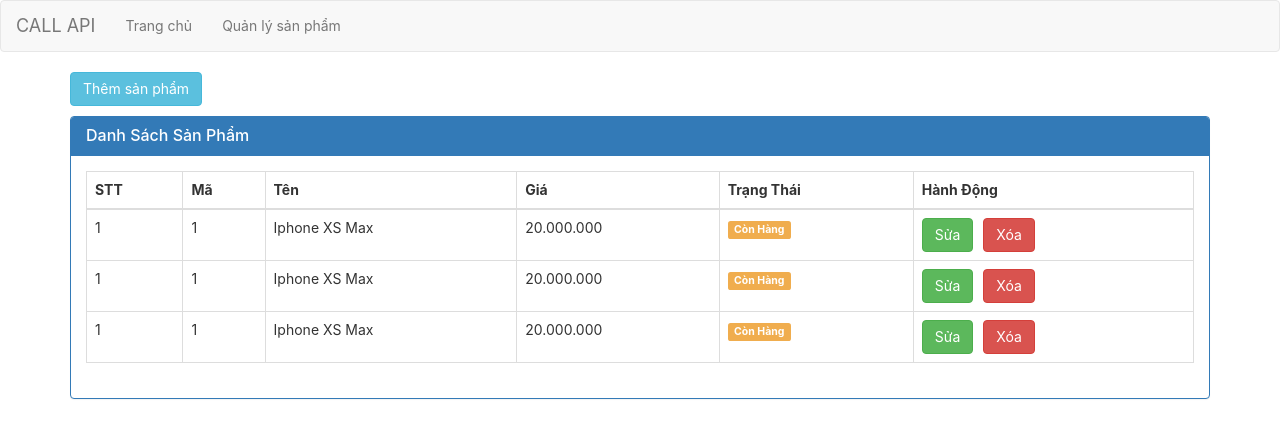
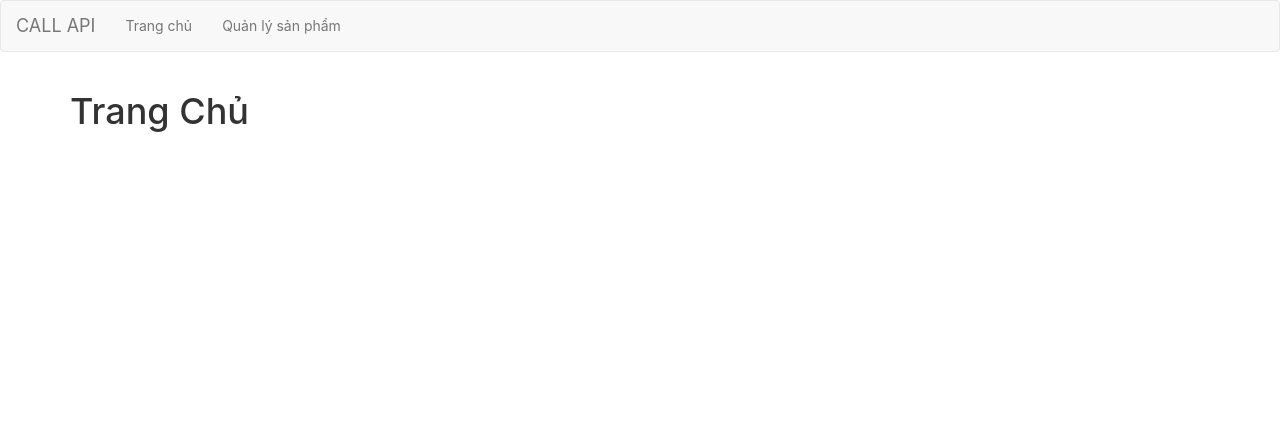
Before and after one commit to duytien812/REACTJS-Connect-API, a React (Create React App) app: page / in a window 1280 px wide. Shown: the top 438 px of the page. Built offline with nearby package versions, Linux system fonts and the light colour scheme.

Commit message:
88. Connect API : Tích Hợp React-Router P1 	- Viết Router cho trang Home, NotFoundPage

```diff
--- a/src/App.js
+++ b/src/App.js
@@ -2,25 +2,46 @@
 import './App.css';
 import Menu from './components/Menu/Menu';
 import ProductList from './components/ProductList/ProductList';
+import routes from './routes';
+import { Switch, Route, BrowserRouter as Router } from 'react-router-dom';
 
 class App extends Component {
     render() {
         return (
-            <div>
-                <Menu />
-
-                <div className="container">
-                    <div className="row">
-                        <div className="col-xs-12 col-sm-12 col-md-12 col-lg-12">
+            <Router>
+                <div>
+                    <Menu />
+                    <div className="container">
+                        <div className="row">
+                            {/* <div className="col-xs-12 col-sm-12 col-md-12 col-lg-12">
                             <button type="button" className="btn btn-info mb-10">
                                 Thêm sản phẩm
                             </button>
                             <ProductList />
+                        </div> */}
+                            { this.showContentMenus(routes) }
                         </div>
                     </div>
                 </div>
-            </div>
+            </Router>
         );
+    }
+
+    showContentMenus = (routes) => {
+        var result = null;
+        if(routes.length > 0) {
+            result = routes.map((route, index) => {
+                return (
+                    <Route
+                        key={index}
+                        path={route.path}
+                        exact={route.exact}
+                        component={route.main}
+                    />
+                )
+            })
+        }
+        return <Switch>{result}</Switch>;
     }
 }
 
--- /dev/null
+++ b/src/pages/HomePage/HomePage.js
@@ -0,0 +1,13 @@
+import React, { Component } from 'react';
+
+class HomePage extends Component {
+    render() {
+        return (
+            <div className="container">
+                <h1>Trang Chủ</h1>
+            </div>
+        );
+    }
+}
+
+export default HomePage;
--- /dev/null
+++ b/src/pages/NotFoundPage/NotFoundPage.js
@@ -0,0 +1,16 @@
+import React, { Component } from 'react';
+
+class NotFoundPage extends Component {
+    render() {
+        return (
+            <div className="container">
+                <div className="alert alert-warning">
+                    <button type="button" className="close" data-dismiss="alert" aria-hidden="true">&times;</button>
+                    <strong>Không Tìm Thấy Trang</strong>
+                </div>
+            </div>
+        );
+    }
+}
+
+export default NotFoundPage;
--- a/src/routes.js
+++ b/src/routes.js
@@ -0,0 +1,18 @@
+import React from 'react';
+import HomePage from './pages/HomePage/HomePage';
+import NotFoundPage from './pages/NotFoundPage/NotFoundPage';
+
+const routes = [
+    {
+        path: '/',
+        exact: true,
+        main: () => <HomePage />
+    },
+    {
+        path: '',
+        exact: false,
+        main: () => <NotFoundPage />
+    },
+];
+
+export default routes;
```
Also changed, not shown: NOTE.TXT.
